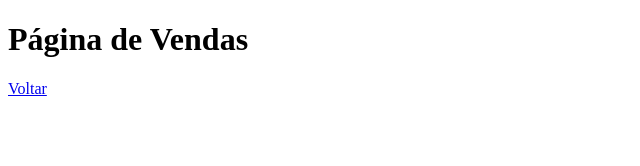
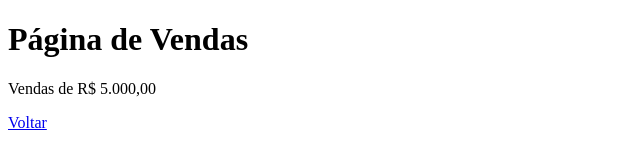
Before and after one commit to EduardoGomes1982/aulagithub, a plain HTML site: page vendas.htm in a window 1280 px wide. Shown: the whole page, without its empty margins (0-640 px from the left). Drawn offline with Linux system fonts and the light colour scheme.

Commit message:
Acréscimo do valor de vendas

```diff
--- a/vendas.htm
+++ b/vendas.htm
@@ -8,6 +8,7 @@
 </head>
 <body>
     <h1>Página de Vendas</h1>
+    <p>Vendas de R$ 5.000,00</p>
     <a href="index.htm">Voltar</a>
 </body>
 </html>
```
